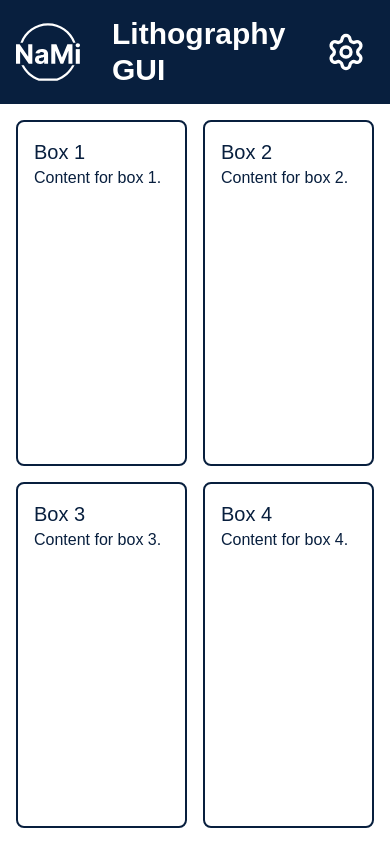
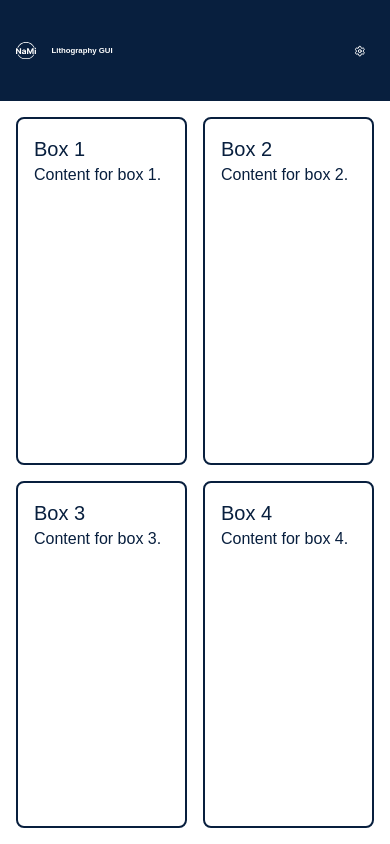
Before and after one commit to KN-NaMi/Lithography-gui, a Svelte app: page / in a window 390 px wide. Built offline with nearby package versions, Linux system fonts and the light colour scheme.

Commit message:
Update Navbar styles for improved responsiveness and logo scaling

```diff
--- a/src/renderer/src/components/Navbar.svelte
+++ b/src/renderer/src/components/Navbar.svelte
@@ -5,13 +5,15 @@
 </script>
 
 <div>
-    <nav class="flex items-center justify-between p-4 bg-primary text-white">
+    <nav class="flex items-center justify-between p-4 bg-primary text-white h-[12vh]">
         <div class="flex items-center">
-            <img src={namilogo} alt="Logo" class="w-16 h-16 mr-8" />
-            <span class="text-3xl font-semibold">{settings.appName}</span>
+            <img src={namilogo} alt="Logo" class="w-[5vw] h-[5vw] mr-4" />
+            <span class="text-[2vw] font-semibold">
+                {settings.appName}
+            </span>
         </div>
         <button class="p-2 rounded-lg hover:bg-secondary transition">
-            <Settings class="w-10 h-10" />
+            <Settings class="w-[3vw] h-[5vh]" />
         </button>
     </nav>
 </div>
```
